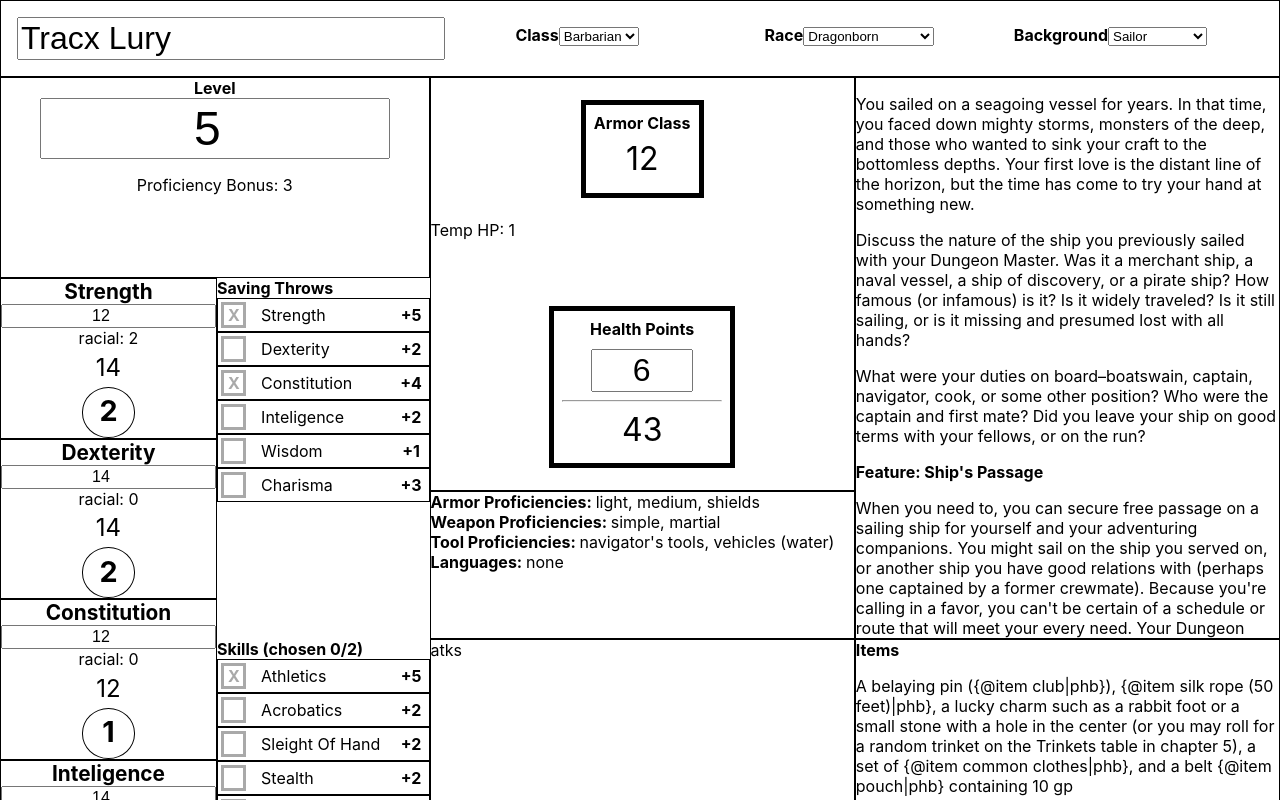
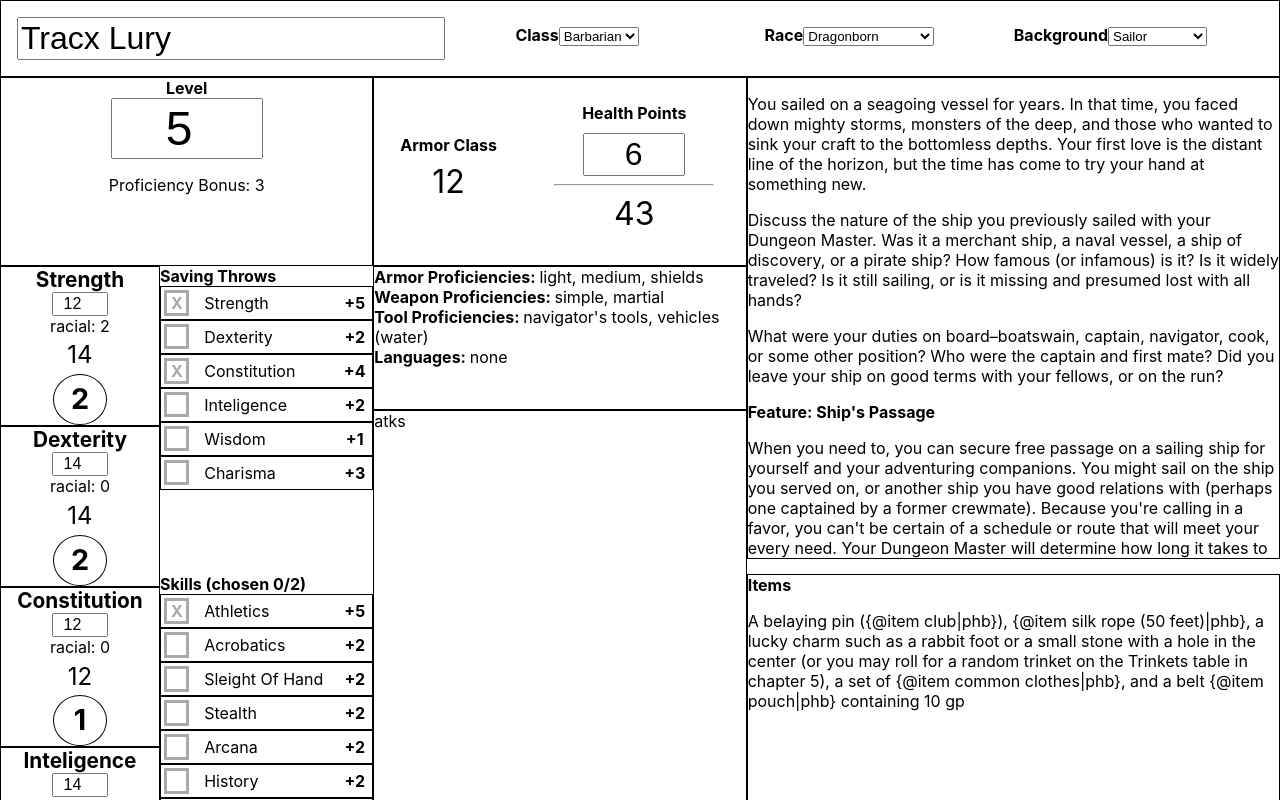
Before and after one commit to minghz/top_role_front, a React (Create React App) app: page / in a window 1280 px wide. Shown: the top 800 px of the page. Built offline with nearby package versions, Linux system fonts and the light colour scheme.

Commit message:
Pretty Layout fixes
* Remove Tmp HP Component
* Better grid ratios

```diff
--- a/src/components/Sheet.js
+++ b/src/components/Sheet.js
@@ -56,7 +56,6 @@ class Sheet extends Component {
       level: level,
       hpCurrent: 6,
       hpMax: hpMax,
-      hpTmp: 1,
       proficiencyBonus: proficiencyBonus,
       savingProficiencies: savingProficiencies,
       attributes: attributesBase,
@@ -188,7 +187,6 @@ class Sheet extends Component {
            dexMod={this.state.attributeModifiers.dex}
            max={this.state.hpMax}
            current={this.state.hpCurrent}
-           tmp={this.state.hpTmp}
            onHpChange={this.handleHpChange}/>
          <ProficienciesContainer class={this.state.class} background={this.state.background}/>
          <AtacksContainer />
--- a/src/components/StatsContainer.js
+++ b/src/components/StatsContainer.js
@@ -2,7 +2,6 @@ import React, { Component } from 'react';
 import '../css/StatsContainer.css';
 import ArmorClass from './ArmorClass';
 import HealthPoints from './HealthPoints';
-import TemporaryHealthPoints from './TemporaryHealthPoints';
 
 class StatsContainer extends Component {
   constructor(props){
@@ -19,7 +18,6 @@ class StatsContainer extends Component {
     return(
       <div className="stats-container">
         <ArmorClass dexMod={this.props.dexMod} armorBase={0} shieldMod={0}/>
-        <TemporaryHealthPoints points={this.props.tmp} />
         <HealthPoints
           max={this.props.max}
           current={this.props.current}
--- a/src/components/TemporaryHealthPoints.js
+++ /dev/null
@@ -1,13 +0,0 @@
-import React, { Component } from 'react';
-
-class TemporaryHealthPoints extends Component {
-  render() {
-    return(
-      <div className="temporay-health-points">
-        Temp HP: {this.props.points}
-      </div>
-    )
-  }
-}
-
-export default TemporaryHealthPoints;
--- a/src/css/ArmorClass.css
+++ b/src/css/ArmorClass.css
@@ -2,7 +2,7 @@
   text-align: center;
   margin: auto;
 
-  border: 5px solid black;
+ /* border: 5px solid black; */
   padding: 0.5em;
 }
 
--- a/src/css/Attribute.css
+++ b/src/css/Attribute.css
@@ -9,6 +9,7 @@
 }
 
 .attribute-base {
+  width: 3em;
   text-align: center;
 }
 
--- a/src/css/CharContainer.css
+++ b/src/css/CharContainer.css
@@ -2,6 +2,6 @@
   border: 1px solid black;
   grid-area: char;
 
-  height: 35em;
+  height: 30em;
   overflow: scroll;
 }
--- a/src/css/HealthPoints.css
+++ b/src/css/HealthPoints.css
@@ -2,7 +2,7 @@
   margin: auto;
   text-align: center;
 
-  border: 5px solid black;
+ /* border: 5px solid black; */
   padding: 0.5em;
 
   width: 10em;
--- a/src/css/LevelsContainer.css
+++ b/src/css/LevelsContainer.css
@@ -12,5 +12,5 @@
 .level-value {
   font-size: 3em;
   text-align: center;
-  width: 80%;
+  width: 3em;
 }
--- a/src/css/Sheet.css
+++ b/src/css/Sheet.css
@@ -2,9 +2,10 @@
   display: grid;
   grid-template-areas: "header header header header"
                        "levels levels stats  char"
-                       "attrs  saves  stats  char"
                        "attrs  saves  profs  char"
-                       "attrs  skills atks  items"
+                       "attrs  saves  atks   char"
+                       "attrs  skills atks   items"
+                       "attrs  skills atks   items"
                        "attrs  skills atks   items";
-  grid-template-columns: 1fr 1fr 2fr 2fr;
+  grid-template-columns: 3fr 4fr 7fr 10fr;
 }
--- a/src/css/StatsContainer.css
+++ b/src/css/StatsContainer.css
@@ -3,5 +3,5 @@
   grid-area: stats;
 
   display: grid;
-  grid-template-rows: auto;
+  grid-template-columns: 2fr 3fr;
 }
```
